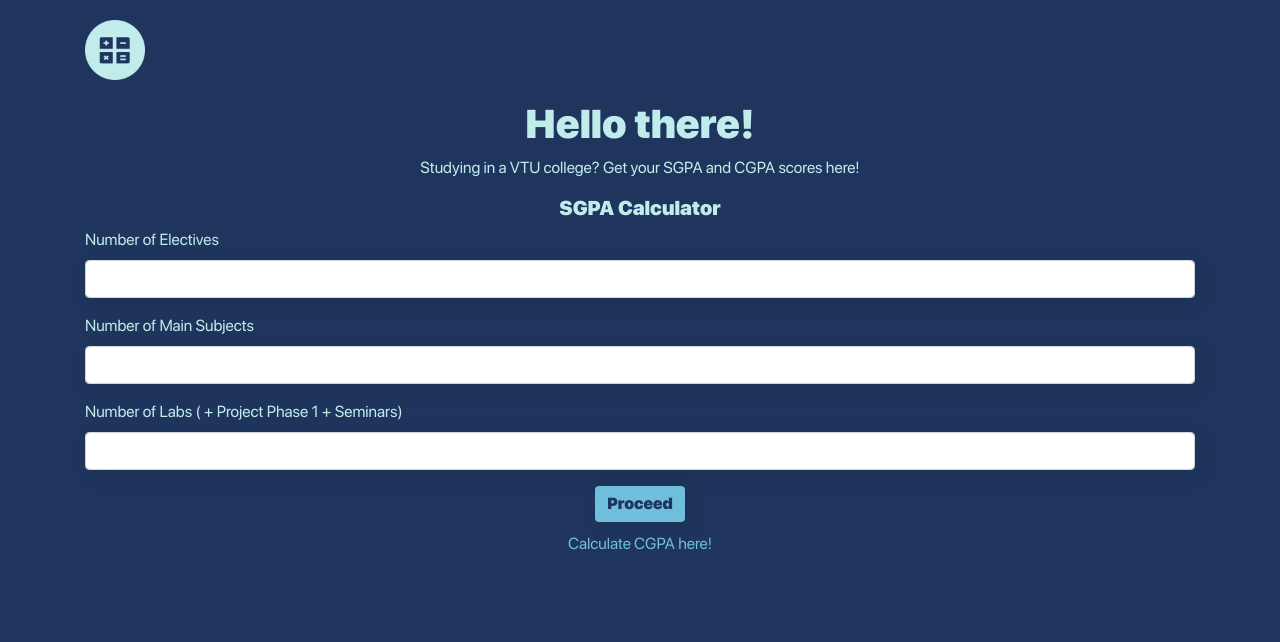
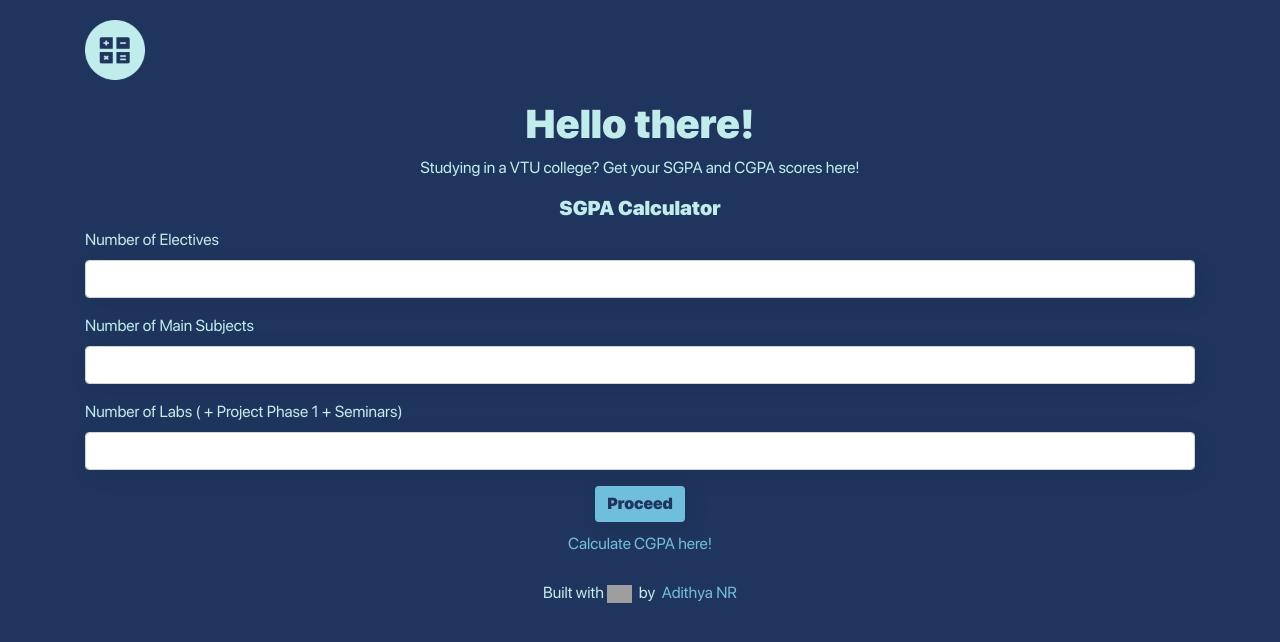
Before and after one commit to AdithyaBhat17/cgpa-calculator, a React (Create React App) app: page /#/ in a window 1280 px wide. Shown: the top 642 px of the page. Built offline with nearby package versions, Linux system fonts and the light colour scheme; grey boxes are pictures that could not be loaded.

Commit message:
:sparkles: Added footer

```diff
--- a/src/components/App.js
+++ b/src/components/App.js
@@ -2,6 +2,7 @@ import React from 'react'
 import { Form, Button, Container } from 'react-bootstrap'
 import { Link } from 'react-router-dom'
 import Nav from './Nav'
+import Footer from './Footer'
 
 function App(props) {
   const [electiveNo, setElectiveNo] = React.useState(0)
@@ -72,6 +73,9 @@ function App(props) {
           </p>
       </Form>
     </Container>
+    <Container>
+      <Footer />
+    </Container>
     </div>
   );
 }
--- a/src/components/CGPA.js
+++ b/src/components/CGPA.js
@@ -3,6 +3,7 @@ import { Form, Button, Container } from 'react-bootstrap'
 import Nav from './Nav'
 import { Dialog, Button as ButtonByAuth } from '@auth0/cosmos'
 import Confetti from 'react-confetti'
+import Footer from './Footer'
 
 export default function CGPA (props) {
     const [CGPA, setCGPA] = React.useState({semCount: 0, cgpa: 0})
@@ -84,6 +85,9 @@ export default function CGPA (props) {
                     </Button> <br/> <br/>
                 </Form>
             </Container>
+            <Container>
+                <Footer />
+            </Container>
         </div>
     )
 }
--- /dev/null
+++ b/src/components/Footer.js
@@ -0,0 +1,19 @@
+import React from 'react'
+
+export default function Footer () {
+    return (
+        <p
+         style={{margin: '25px auto 15px', textAlign: 'center'}}>
+            Built with <img style={{width: 25}} src="https://abs.twimg.com/emoji/v2/72x72/269b.png" alt="react.js"/>
+            &nbsp; by &nbsp;
+            <a
+             target="_blank"
+             style={{color: '#6FBEDB', cursor: 'pointer'}}
+             title="Adithya NR"
+             rel="noopener noreferrer"
+             href="https://www.adithyabhat.com">
+                Adithya NR
+            </a>
+      </p>
+    )
+}
--- a/src/components/sgpa.js
+++ b/src/components/sgpa.js
@@ -3,6 +3,7 @@ import { Form, Button, Container } from 'react-bootstrap'
 import Nav from './Nav'
 import { Dialog, Button as ButtonByAuth } from '@auth0/cosmos'
 import Confetti from 'react-confetti'
+import Footer from './Footer'
 
 export default function Sgpa(props) {
     const [SGPA, setSGPA] = React.useState(null)
@@ -145,6 +146,9 @@ export default function Sgpa(props) {
                         <Button type="submit">Calculate SGPA!</Button> <br/> <br/>
                     </Form>
                 </Container>
+                <Container>
+                    <Footer />
+                </Container>
             </div>
         )
     }
```
